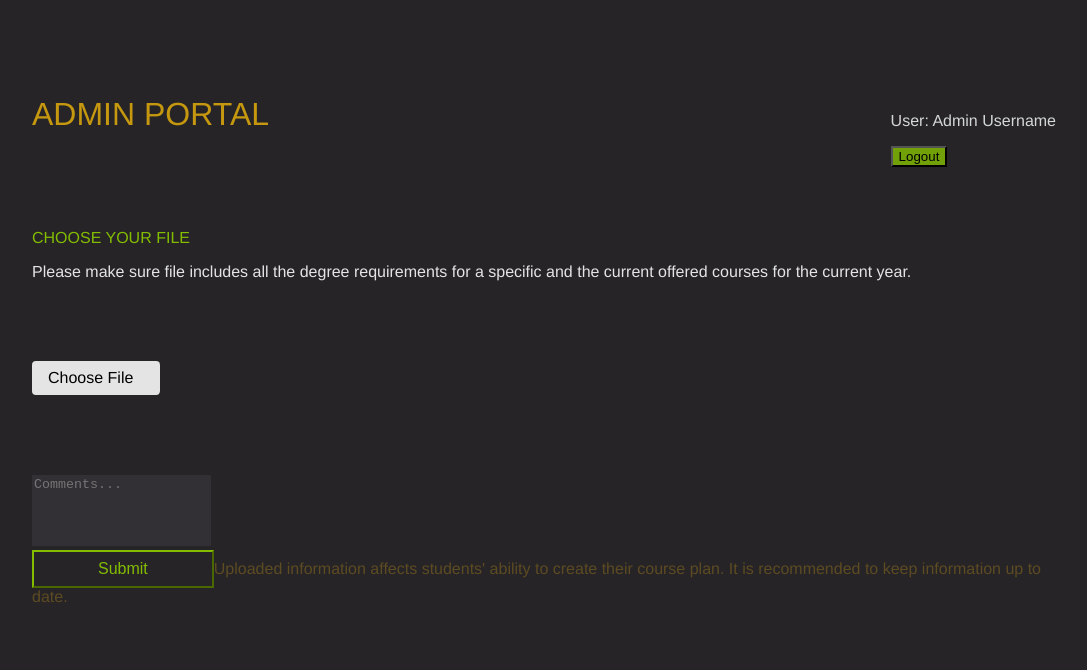
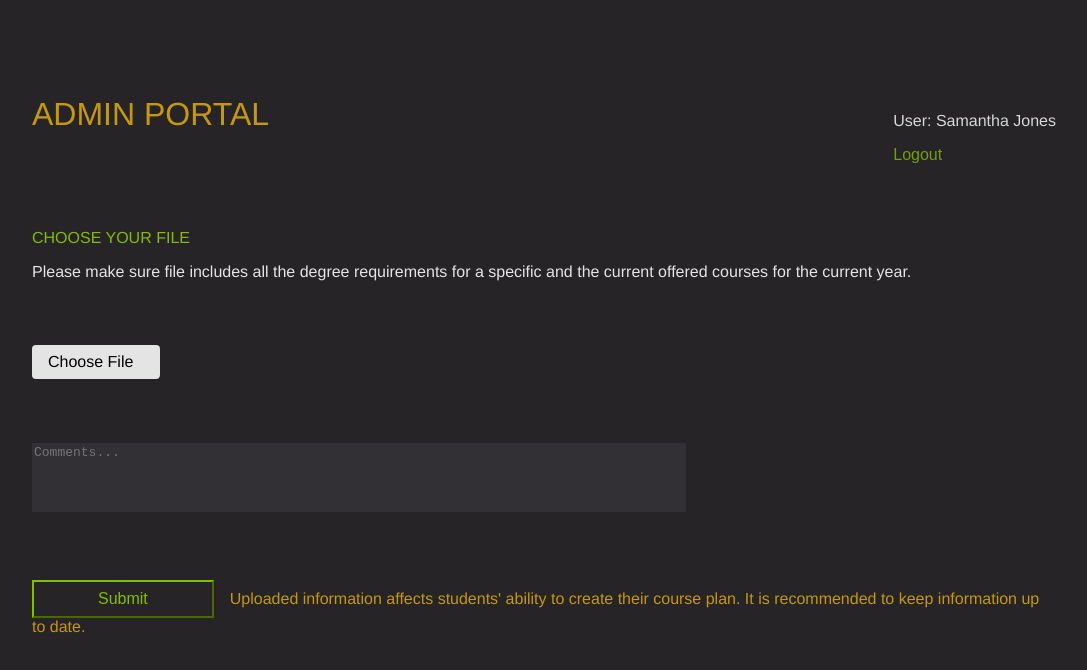
Before and after one commit to UBCO-COSC499-Winter-2018-Term-1-2/visual-course-planner, a React app in the folder client/: page /admin in a window 1280 px wide. Shown: the top 670 px of the page, without its empty margins (96-1183 px from the left). Built offline with nearby package versions, Linux system fonts and the light colour scheme.

Commit message:
Finish portal styling.

```diff
--- a/client/src/components/AdminPortal/AdminPortal.css
+++ b/client/src/components/AdminPortal/AdminPortal.css
@@ -1,15 +1,13 @@
-body {
-    background-color: #262427;
-    font-family: Helvetica;
-    color: #e4e4e4;
-}
-
 .username {
     color: #d4d7d8;
 }
 
 .logout-button {
-    background-color: #71a009;
+    color: #71a009;
+    background: none;
+    border: none;
+    font-size: 1em;
+    padding: 0;
 }
 
 .admin-acc-logout-wrapper {
@@ -29,6 +27,7 @@ body {
     margin: 6em auto;
     width: 80%;
     position: relative;
+    color: #e4e4e4;
 }
 
 .choose-file-heading {
@@ -44,7 +43,6 @@ body {
     color: black;
     border-radius: 4px;
     padding: 0.5em 1em;
-    margin: 5em 0;
     width: 6em;
     display: block;
 }
@@ -56,7 +54,8 @@ body {
     border: none;
     outline: none;
     resize: none;
-
+    width: 50em;
+    font-size: 1em;
 }
 
 .submit-file-btn {
@@ -65,9 +64,14 @@ body {
     border-color: #84bd00;
     padding: 0.5em 4em;
     font-size: 1em;
+    margin-right: 1em;
 }
 
 .admin-submit-disclaimer-para {
     display: inline;
-    color: #5d4b22;
+    color: #c5980f;
 }
+
+.admin-portal-element {
+    margin: 4em 0;
+}
--- a/client/src/components/AdminPortal/AdminPortal.js
+++ b/client/src/components/AdminPortal/AdminPortal.js
@@ -2,6 +2,13 @@ import React, { Component } from 'react';
 import './AdminPortal.css';
 
 class AdminPortal extends Component {
+
+  constructor(props) {
+    super(props);
+    this.state = {
+      name: "Samantha Jones"
+    }
+  }
 
   render() {
 
@@ -11,7 +18,7 @@ class AdminPortal extends Component {
         <div className="admin-acc-logout-wrapper">
           <div className="admin-acc-logout-container">
             <div className="admin-username-container">
-              <p className="username"> User: Admin Username</p> {/*use generic username component*/}
+              <p className="username"> User: {this.state.name}</p> {/*use generic username component*/}
             </div>
             <div className="admin-logoutBtn-container">
               <button className="logout-button">Logout</button> {/*use generic logout component button*/}
@@ -20,28 +27,28 @@ class AdminPortal extends Component {
           </div>
         </div>
 
-        <h1 className="admin-heading"> ADMIN PORTAL</h1>
+        <h1 className="admin-heading">ADMIN PORTAL</h1>
 
         <div className="admin-body-wrapper">
 
-        <form enctype="multipart/form-data" method="post">
-          <div className="admin-body-description-container">
+        <form encType="multipart/form-data" method="post">
+          <div className="admin-body-description-container admin-portal-element">
             <label className="choose-file-heading">CHOOSE YOUR FILE</label>
             <p className="admin-disclaimer-para">Please make sure file includes all the degree requirements for a specific
                            and the current offered courses for the current year.
             </p>
           </div>
 
-          <div className="admin-uploadfile-container">
-            <label id="choose-file-label" for="choose-file-btn">Choose File</label>
+          <div className="admin-uploadfile-container admin-portal-element">
+            <label id="choose-file-label" htmlFor="choose-file-btn">Choose File</label>
             <input type="file" id="choose-file-btn"/>
           </div>
 
-          <div className="admin-comment-input-container">
+          <div className="admin-comment-input-container admin-portal-element">
             <textarea className="comments-input" placeholder="Comments..."></textarea>
           </div>
 
-          <div className="admin-submit-container">
+          <div className="admin-submit-container admin-portal-element">
             <button className="submit-file-btn">Submit</button>
             <p className="admin-submit-disclaimer-para">
             Uploaded information affects students&#39; ability to create their course plan.
```
